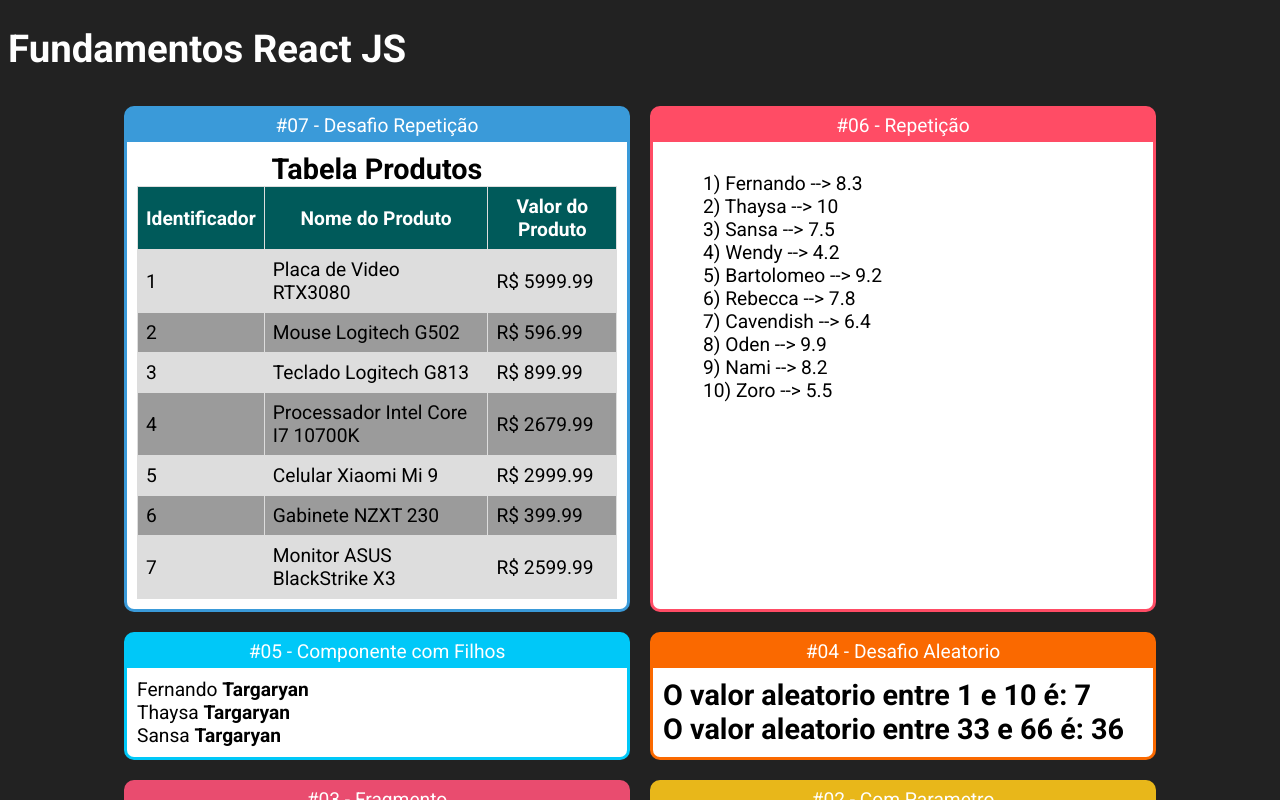
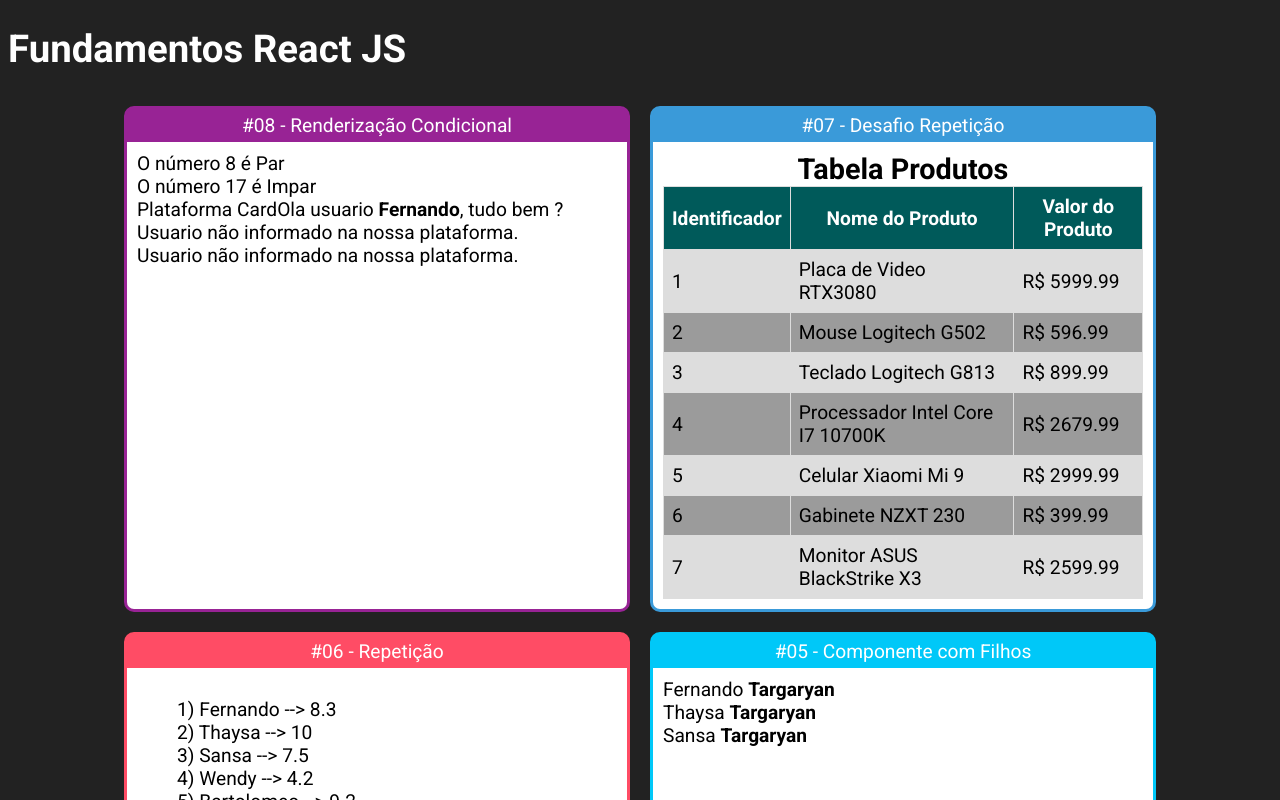
Before and after one commit to fermendes91/react-fundamentos, a React (Create React App) app in the folder fundamentos-react/: page / in a window 1280 px wide. Shown: the top 800 px of the page. Built offline with nearby package versions, Linux system fonts and the light colour scheme.

Commit message:
Componentes condicionais react !!

```diff
--- a/fundamentos-react/src/App.jsx
+++ b/fundamentos-react/src/App.jsx
@@ -9,6 +9,8 @@ import Familia from './components/basicos/Familia'
 import FamiliaMembro from './components/basicos/FamiliaMembro'
 import ListaAlunos from './components/repeticao/ListaAlunos'
 import TabelaProdutos from './components/repeticao/TabelaProdutos'
+import ParOuImpar from './components/condicional/ParOuImpar'
+import UsuarioInfo from './components/condicional/UsuarioInfo'
 
 import "./App.css"
 
@@ -18,6 +20,15 @@ export default _ =>
         <h1>Fundamentos React JS</h1>
 
         <div className="Cards">
+
+            <Card titulo="#08 - Renderização Condicional" color="#982395">
+                <ParOuImpar numero={8} />
+                <ParOuImpar numero={17} />
+
+                <UsuarioInfo usuario={{nome: 'Fernando'}} />
+                <UsuarioInfo usuario={{}} />
+                <UsuarioInfo />
+            </Card>
 
             <Card titulo="#07 - Desafio Repetição" color="#3A9AD9">
                 <TabelaProdutos />
--- /dev/null
+++ b/fundamentos-react/src/components/condicional/If.jsx
@@ -0,0 +1,9 @@
+export default props => {
+
+    if(props.test) {
+        return props.children
+    } else {
+        return false
+    }
+
+}
--- /dev/null
+++ b/fundamentos-react/src/components/condicional/IfElse.jsx
@@ -0,0 +1,19 @@
+export default props => {
+    // verifica se dentro do componente If existe um componente Else
+    const elseChild = props.children.filter(child => child.type && child.type.name === 'Else')[0];
+
+    const ifChildren = props.children.filter(child => {
+        return child !== elseChild
+    })
+
+    if(props.test) {
+        return ifChildren
+    } else if (elseChild) {
+        return elseChild
+    } else {
+        return false
+    }
+
+}
+
+export const Else = props => props.children;
--- /dev/null
+++ b/fundamentos-react/src/components/condicional/ParOuImpar.jsx
@@ -0,0 +1,11 @@
+import React from 'react'
+
+export default props => {
+
+    const isPar = props.numero % 2 === 0;
+    return (
+        <div>
+            O número {props.numero} é {isPar ? <span>Par</span> : <span>Impar</span>}
+        </div>
+    )
+}
--- /dev/null
+++ b/fundamentos-react/src/components/condicional/UsuarioInfo.jsx
@@ -0,0 +1,27 @@
+import React from 'react'
+
+import If from './If'
+import IfElse, { Else } from './IfElse'
+
+export default props => {
+    const usuario = props.usuario || {}
+    return (
+        <div>
+            {/*<If test={usuario && usuario.nome}>
+                Seja bem vindo <strong>{usuario.nome}</strong> !!
+            </If>
+            <If test={!usuario || !usuario.nome}>
+                Usuario não informado, bem-vindo amigo !
+            </If> */}
+
+            <If test={usuario && usuario.nome}>Plataforma Card</If>
+            <IfElse test={usuario && usuario.nome}>
+                Ola usuario <strong>{usuario.nome}</strong>, tudo bem ?
+
+                <Else>
+                    Usuario não informado na nossa plataforma.
+                </Else>
+            </IfElse>
+        </div>
+    )
+}
--- a/fundamentos-react/src/components/repeticao/TabelaProdutos.jsx
+++ b/fundamentos-react/src/components/repeticao/TabelaProdutos.jsx
@@ -9,7 +9,7 @@ export default (props) => {
     function produtosTR() {
         return produtos.map((prod, i) => {
             return (
-                <tr key={prod.id} className={i % 2 == 0 ? 'Par' : 'Impar'}>
+                <tr key={prod.id} className={i % 2 === 0 ? 'Par' : 'Impar'}>
                     <td >{prod.id}</td>
                     <td className="textCenter">{prod.nome}</td>
                     <td className="textCenter">R$ {prod.valor.toFixed(2)}</td>
```
Also changed, not shown: 1 other file (tests, documents, lock files or other folders).
